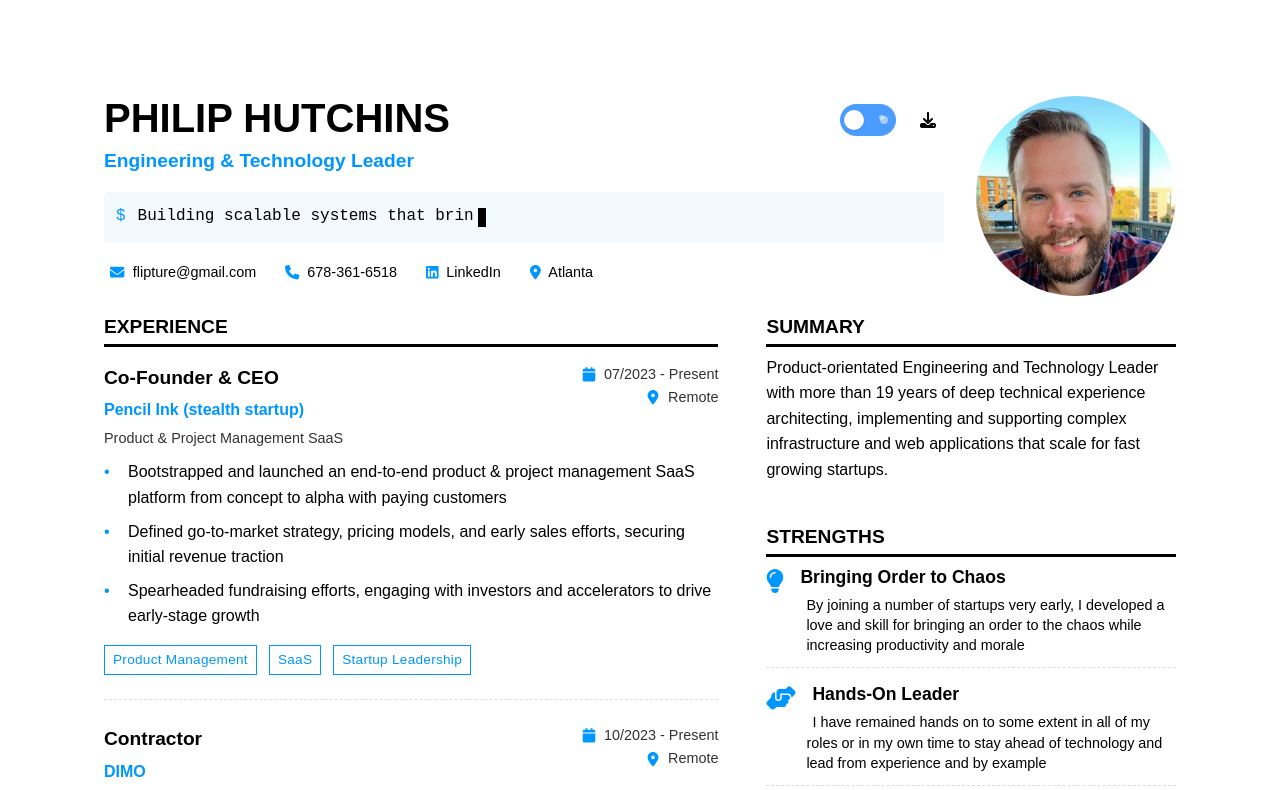
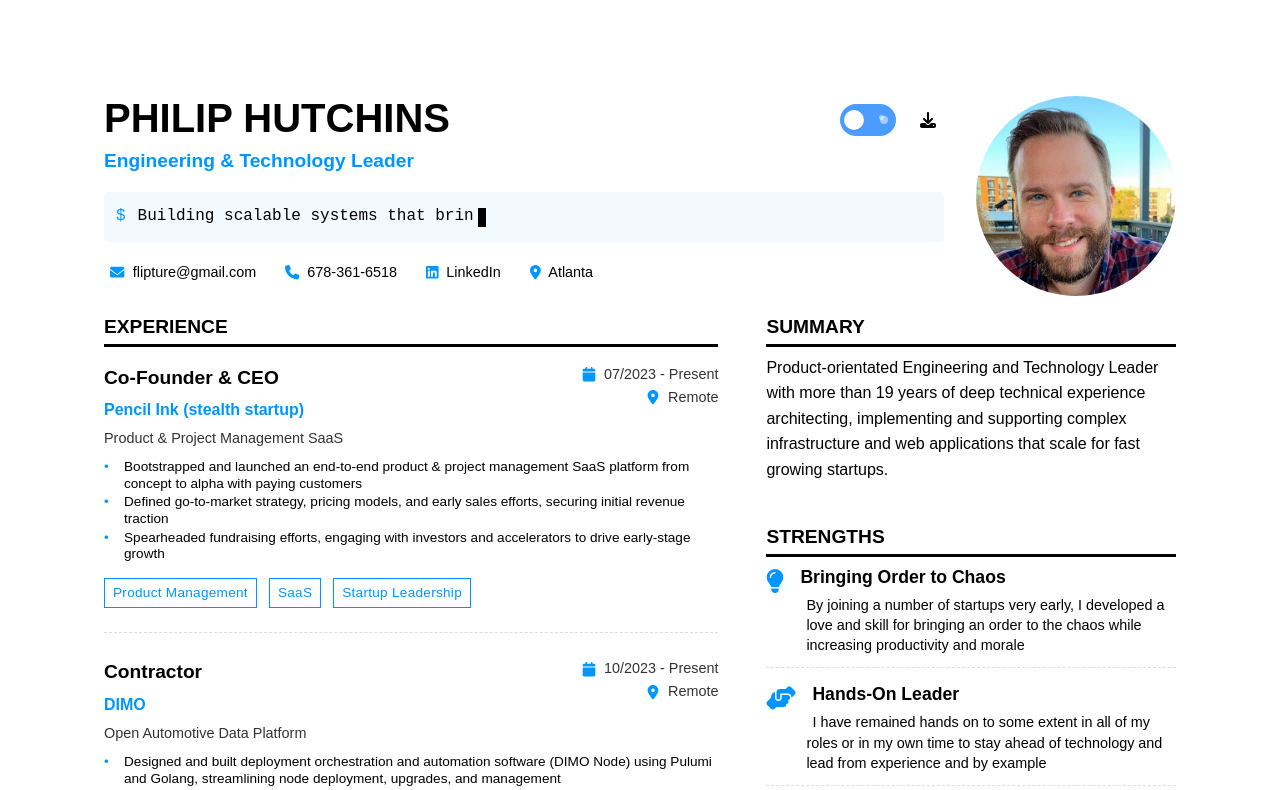
Before and after one commit to phutchins/interactiveresume, a Vue app: page / in a window 1280 px wide. Shown: the top 790 px of the page. Built offline with nearby package versions, Linux system fonts and the light colour scheme.

Commit message:
Refine experience section list styling with subtle typography and spacing adjustments

```diff
--- a/src/components/ExperienceSection.vue
+++ b/src/components/ExperienceSection.vue
@@ -238,16 +238,22 @@ const toggleExpanded = (index: number) => {
   text-align: left;
 
   li {
-    margin-bottom: 0.5rem;
-    padding-left: 1.5rem;
+    margin-bottom: 0.15rem;
+    padding-left: 1.25rem;
     position: relative;
     text-align: left;
+    font-size: 0.85rem;
+    line-height: 1.2;
 
     &::before {
       content: '•';
       position: absolute;
       left: 0;
       color: var(--primary-color);
+    }
+
+    &:last-child {
+      margin-bottom: 0;
     }
   }
 }
```
